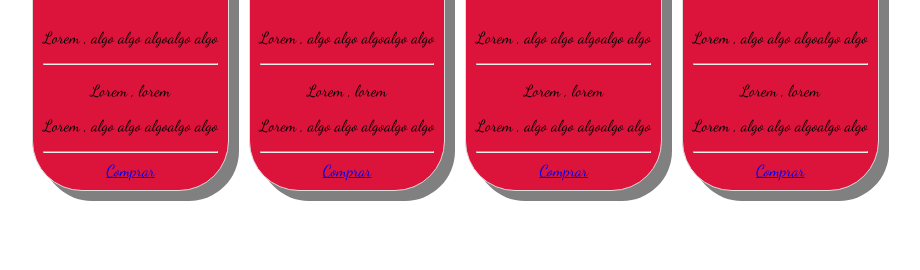
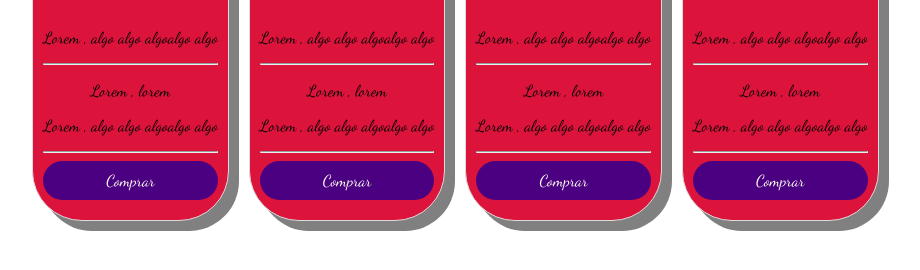
Before and after one commit to MwVazquez/Practica-de-html-y-css, a plain HTML site: page Tabla de precios/tabla-precios.html in a window 1280 px wide. Shown: the part 220-490 px from the top of the page, without its empty margins (58-978 px from the left). Drawn offline with Linux system fonts and the light colour scheme.

Commit message:
Decorando el boton

```diff
--- a/Tabla de precios/tabla-precios.css
+++ b/Tabla de precios/tabla-precios.css
@@ -35,3 +35,21 @@ h2{
     font-size: 50px;
     color: burlywood;
 }
+
+.boton-precio{
+background: indigo;
+/*cambia y abarca a todo el cuadrado*/
+display: block;
+padding: 10px;
+color: ivory;
+/*saco el subrayado del hipervinculo*/
+text-decoration: none;
+/*redondeo de boton*/
+border-radius: 50px;
+/*distancia con la parte inferior del cuadro*/
+margin-bottom: 10px;
+}
+
+.boton-precio:hover{
+    background: red;
+}
```
